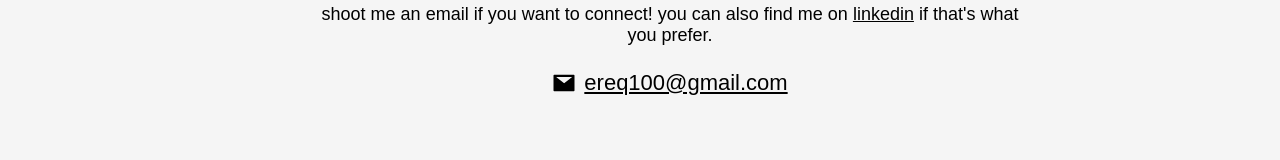
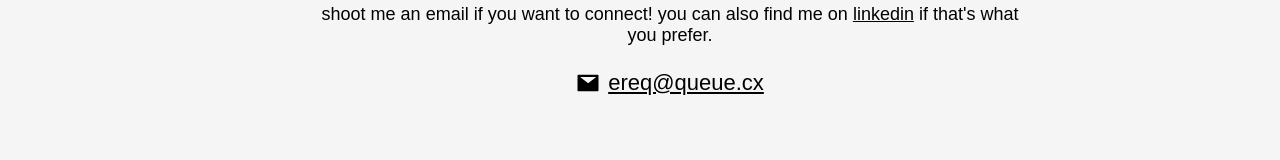
Before and after one commit to ngoiyaeric/ngoiyaeric.github.io, a Next.js app: page / in a window 1280 px wide. Shown: the part 5086-5246 px from the top of the page. Built offline with nearby package versions, Linux system fonts and the light colour scheme; a web font is replaced by a local one.

Commit message:
Update Contact.tsx

```diff
--- a/components/home/contact/Contact.tsx
+++ b/components/home/contact/Contact.tsx
@@ -29,7 +29,7 @@ export const Contact = () => {
           <Link href="mailto:ereq100@gmail.com">
             <div className={styles.contactEmail}>
               <AiFillMail size="2.4rem" />
-              <span>ereq100@gmail.com</span>
+              <span>ereq@queue.cx</span>
             </div>
           </Link>
         </Reveal>
```
